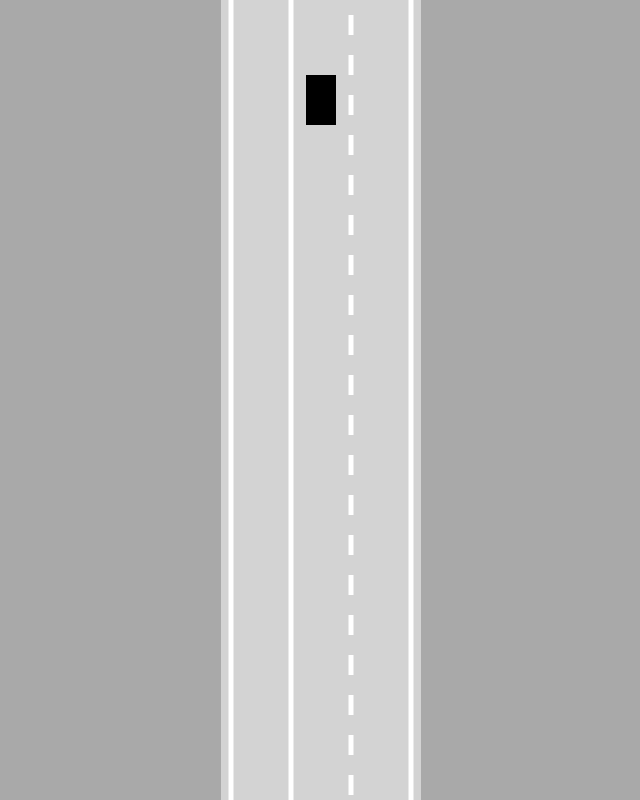
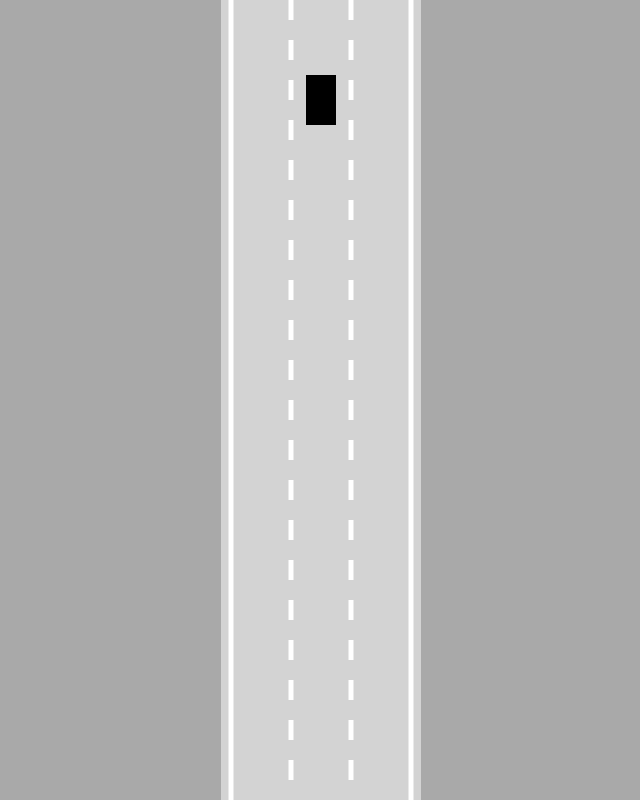
Before and after one commit to morenicogs/Self-Driving-Car, a plain HTML site: page index.html in a window 1280 px wide. Shown: the whole page, without its empty margins (319-959 px from the left). Drawn offline with nearby package versions, Linux system fonts and the light colour scheme.

Commit message:
idk how I fixed it

```diff
--- a/index.html
+++ b/index.html
@@ -11,13 +11,12 @@
 <body>
 
 	<canvas id="myCanvas"></canvas>
-
-	<script src="./utils.js"></script>
-	<script src="./road.js"></script>
-	<script src="./controls.js"></script>
-	<script src="./car.js"></script>
-	<script src="./main.js"></script>
-	<script src="https://cdn.jsdelivr.net/npm/bootstrap@5.2.0/dist/js/bootstrap.bundle.min.js" integrity="sha384-A3rJD856KowSb7dwlZdYEkO39Gagi7vIsF0jrRAoQmDKKtQBHUuLZ9AsSv4jD4Xa" crossorigin="anonymous"></script>
+    <script src="utils.js"></script>
+    <script src="road.js"></script>
+    <script src="controls.js"></script>
+    <script src="car.js"></script>
+    <script src="main.js"></script>
+	<!-- <script src="https://cdn.jsdelivr.net/npm/bootstrap@5.2.0/dist/js/bootstrap.bundle.min.js" integrity="sha384-A3rJD856KowSb7dwlZdYEkO39Gagi7vIsF0jrRAoQmDKKtQBHUuLZ9AsSv4jD4Xa" crossorigin="anonymous"></script> -->
 </body>
 
 </html>
--- a/main.js
+++ b/main.js
@@ -7,16 +7,16 @@ const ctx = canvas.getContext("2d");
 const road = new Road(canvas.width/2, canvas.width*0.9);
 const car = new Car(100,100,30,50);
 
-
+animate();
 
 function animate() {
 	car.update();
 	canvas.height = window.innerHeight;
 
+	ctx.save();
 	road.draw(ctx);
+
 	car.draw(ctx);
-
+	ctx.restore();
 	requestAnimationFrame(animate);
 }
-
-animate();
--- a/road.js
+++ b/road.js
@@ -1,35 +1,52 @@
-class Road {
-	constructor(x, width, laneCount = 3) {
-		this.x =  x;
-		this.width = width;
-		this.laneCount = laneCount;
+class Road{
+	constructor(x,width,laneCount=3){
+			this.x=x;
+			this.width=width;
+			this.laneCount=laneCount;
 
-		this.left = x - width/2;
-		this.right = x + width/2;
+			this.left=x-width/2;
+			this.right=x+width/2;
 
-		const infinity = 1000000000;
-		this.top = -infinity;
-		this.bottom = infinity;
+			const infinity=1000000;
+			this.top=-infinity;
+			this.bottom=infinity;
+
+			const topLeft = {x: this.left, y: this.top};
+			const topRight = {x: this.right, y: this.top};
+			const bottomLeft = {x: this.left, y: this.bottom};
+			const bottomRight = {x: this.right, y: this.bottom};
+			this.borders = [
+				[topLeft, bottomLeft],
+				[topRight, bottomRight]
+			];
+	}
+
+	getLaneCenter(laneIndex){
+		const laneWidth = this.width / this.laneCount;
+		return this.left + laneWidth / 2 + Math.min(laneIndex, this.laneCount - 1 ) * laneWidth;
 	}
 
 	draw(ctx) {
 		ctx.lineWidth = 5;
 		ctx.strokeStyle = "white";
-		ctx.setLineDash([]);
 
-		for (let i = 0; i <= this.laneCount; i++) {
-			// Linear interpolation of 2 points + procent
-			const x = lerp(this.left, this.right, i/this.laneCount);
-			if (i === 2){
-				ctx.setLineDash([20,20]);
-			} else {
+			for(let i = 1;i <= this.laneCount-1; i++) {
+				const x=lerp(this.left, this.right, i/this.laneCount);
+
+				ctx.setLineDash([20, 20]);
+				ctx.beginPath();
+				ctx.moveTo(x, this.top);
+				ctx.lineTo(x, this.bottom);
+				ctx.stroke();
+			}
+
 			ctx.setLineDash([]);
-			}
-			ctx.beginPath();
-         ctx.moveTo(x, this.top);
-         ctx.lineTo(x, this.bottom);
-         ctx.stroke();
-			// Draw line
-		}
+
+			this.borders.forEach(border => {
+				ctx.beginPath();
+				ctx.moveTo(border[0].x, border[0].y);
+				ctx.lineTo(border[1].x, border[1].y);
+				ctx.stroke();
+			});
 	}
 }
```
